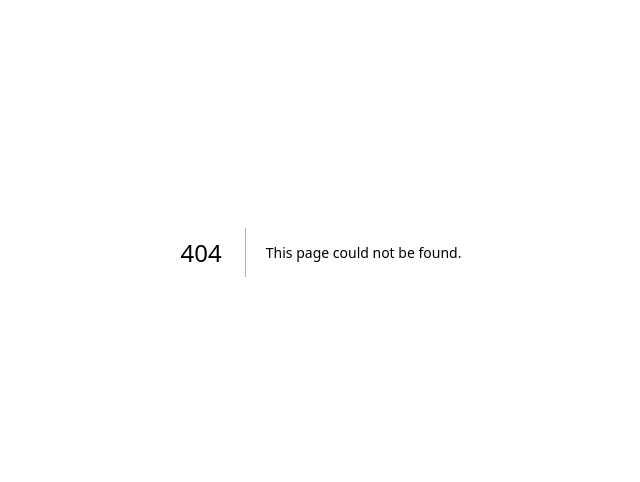
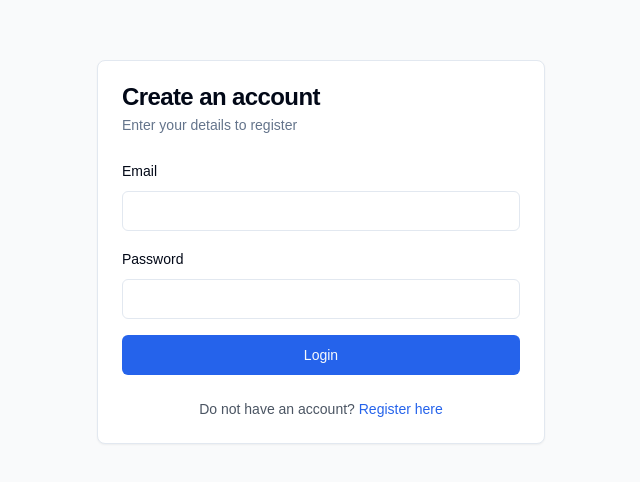
Before and after one commit to Toxinityy/playit-14, a Next.js app: page /login in a window 1280 px wide. Before the commit this address had no page. Shown: the part 148-630 px from the top of the page, without its empty margins (319-959 px from the left). Built offline with nearby package versions, Linux system fonts and the light colour scheme.

Commit message:
Login page

```diff
--- a/src/app/globals.css
+++ b/src/app/globals.css
@@ -12,54 +12,56 @@ body {
   }
 }
 
+
 @layer base {
   :root {
     --background: 0 0% 100%;
-    --foreground: 0 0% 3.9%;
+    --foreground: 222.2 84% 4.9%;
     --card: 0 0% 100%;
-    --card-foreground: 0 0% 3.9%;
+    --card-foreground: 222.2 84% 4.9%;
     --popover: 0 0% 100%;
-    --popover-foreground: 0 0% 3.9%;
-    --primary: 0 0% 9%;
-    --primary-foreground: 0 0% 98%;
-    --secondary: 0 0% 96.1%;
-    --secondary-foreground: 0 0% 9%;
-    --muted: 0 0% 96.1%;
-    --muted-foreground: 0 0% 45.1%;
-    --accent: 0 0% 96.1%;
-    --accent-foreground: 0 0% 9%;
+    --popover-foreground: 222.2 84% 4.9%;
+    --primary: 221.2 83.2% 53.3%;
+    --primary-foreground: 210 40% 98%;
+    --secondary: 210 40% 96.1%;
+    --secondary-foreground: 222.2 47.4% 11.2%;
+    --muted: 210 40% 96.1%;
+    --muted-foreground: 215.4 16.3% 46.9%;
+    --accent: 210 40% 96.1%;
+    --accent-foreground: 222.2 47.4% 11.2%;
     --destructive: 0 84.2% 60.2%;
-    --destructive-foreground: 0 0% 98%;
-    --border: 0 0% 89.8%;
-    --input: 0 0% 89.8%;
-    --ring: 0 0% 3.9%;
+    --destructive-foreground: 210 40% 98%;
+    --border: 214.3 31.8% 91.4%;
+    --input: 214.3 31.8% 91.4%;
+    --ring: 221.2 83.2% 53.3%;
+    --radius: 0.5rem;
     --chart-1: 12 76% 61%;
     --chart-2: 173 58% 39%;
     --chart-3: 197 37% 24%;
     --chart-4: 43 74% 66%;
     --chart-5: 27 87% 67%;
-    --radius: 0.5rem;
   }
+
   .dark {
-    --background: 0 0% 3.9%;
-    --foreground: 0 0% 98%;
-    --card: 0 0% 3.9%;
-    --card-foreground: 0 0% 98%;
-    --popover: 0 0% 3.9%;
-    --popover-foreground: 0 0% 98%;
-    --primary: 0 0% 98%;
-    --primary-foreground: 0 0% 9%;
-    --secondary: 0 0% 14.9%;
-    --secondary-foreground: 0 0% 98%;
-    --muted: 0 0% 14.9%;
-    --muted-foreground: 0 0% 63.9%;
-    --accent: 0 0% 14.9%;
-    --accent-foreground: 0 0% 98%;
+    --background: 222.2 84% 4.9%;
+    --foreground: 210 40% 98%;
+    --card: 222.2 84% 4.9%;
+    --card-foreground: 210 40% 98%;
+    --popover: 222.2 84% 4.9%;
+    --popover-foreground: 210 40% 98%;
+    --primary: 217.2 91.2% 59.8%;
+    --primary-foreground: 222.2 47.4% 11.2%;
+    --secondary: 217.2 32.6% 17.5%;
+    --secondary-foreground: 210 40% 98%;
+    --muted: 217.2 32.6% 17.5%;
+    --muted-foreground: 215 20.2% 65.1%;
+    --accent: 217.2 32.6% 17.5%;
+    --accent-foreground: 210 40% 98%;
     --destructive: 0 62.8% 30.6%;
-    --destructive-foreground: 0 0% 98%;
-    --border: 0 0% 14.9%;
-    --input: 0 0% 14.9%;
-    --ring: 0 0% 83.1%;
+    --destructive-foreground: 210 40% 98%;
+    --border: 217.2 32.6% 17.5%;
+    --input: 217.2 32.6% 17.5%;
+    --ring: 224.3 76.3% 48%;
     --chart-1: 220 70% 50%;
     --chart-2: 160 60% 45%;
     --chart-3: 30 80% 55%;
@@ -67,6 +69,7 @@ body {
     --chart-5: 340 75% 55%;
   }
 }
+
 
 @layer base {
   * {
--- /dev/null
+++ b/src/app/login/page.tsx
@@ -0,0 +1,135 @@
+'use client';
+import React, { useState, ChangeEvent, FormEvent } from 'react';
+import { Button } from '@/components/ui/button';
+import { Card, CardHeader, CardTitle, CardDescription, CardContent, CardFooter } from '@/components/ui/card';
+import { Input } from '@/components/ui/input';
+import { Label } from '@/components/ui/label';
+import { Alert, AlertDescription } from '@/components/ui/alert';
+
+interface FormData {
+  email: string;
+  password: string;
+}
+
+interface Errors {
+  email?: string;
+  password?: string;
+}
+
+const RegistrationPage = () => {
+  const [formData, setFormData] = useState<FormData>({
+    email: '',
+    password: '',
+  });
+
+  const [errors, setErrors] = useState<Errors>({});
+  const [success, setSuccess] = useState(false);
+
+  const validateForm = (): Errors => {
+    const newErrors: Errors = {};
+
+    // Email validation
+    if (!formData.email) {
+      newErrors.email = 'Email is required';
+    } else if (!/\S+@\S+\.\S+/.test(formData.email)) {
+      newErrors.email = 'Please enter a valid email';
+    }
+
+    // Password validation
+    if (!formData.password) {
+      newErrors.password = 'Password is required';
+    } else if (formData.password.length < 8) {
+      newErrors.password = 'Password must be at least 8 characters';
+    }
+
+    return newErrors;
+  };
+
+  const handleSubmit = (e: FormEvent) => {
+    e.preventDefault();
+    const newErrors = validateForm();
+
+    if (Object.keys(newErrors).length === 0) {
+      setSuccess(true);
+      setErrors({});
+      // Here you would typically make an API call to register the user
+    } else {
+      setErrors(newErrors);
+      setSuccess(false);
+    }
+  };
+
+  const handleChange = (e: ChangeEvent<HTMLInputElement>) => {
+    const { name, value } = e.target;
+    setFormData((prev) => ({
+      ...prev,
+      [name]: value,
+    }));
+  };
+
+  return (
+    <div className="min-h-screen flex items-center justify-center bg-gray-50 py-12 px-4 sm:px-6 lg:px-8">
+      <Card className="w-full max-w-md">
+        <CardHeader>
+          <CardTitle>Create an account</CardTitle>
+          <CardDescription>Enter your details to register</CardDescription>
+        </CardHeader>
+        <CardContent>
+          <form onSubmit={handleSubmit} className="space-y-4">
+            <div className="space-y-2">
+              <Label htmlFor="email">Email</Label>
+              <Input
+                id="email"
+                name="email"
+                type="email"
+                value={formData.email}
+                onChange={handleChange}
+                className={errors.email ? 'border-red-500' : ''}
+              />
+              {errors.email && (
+                <p className="text-sm text-red-500">{errors.email}</p>
+              )}
+            </div>
+
+            <div className="space-y-2">
+              <Label htmlFor="password">Password</Label>
+              <Input
+                id="password"
+                name="password"
+                type="password"
+                value={formData.password}
+                onChange={handleChange}
+                className={errors.password ? 'border-red-500' : ''}
+              />
+              {errors.password && (
+                <p className="text-sm text-red-500">{errors.password}</p>
+              )}
+            </div>
+
+            {success && (
+              <Alert className="bg-green-50">
+                <AlertDescription className="text-green-600">
+                  Registration successful! You can now login.
+                </AlertDescription>
+              </Alert>
+            )}
+
+            <Button type="submit" className="w-full">
+              Login
+            </Button>
+          </form>
+        </CardContent>
+        <CardFooter className="flex justify-center">
+          <p className="text-sm text-gray-600">
+            Do not have an account?{' '}
+            <a href="/register" className="text-blue-600 hover:underline">
+              Register here
+            </a>
+          </p>
+        </CardFooter>
+      </Card>
+    </div>
+  );
+};
+
+export default RegistrationPage;
```
